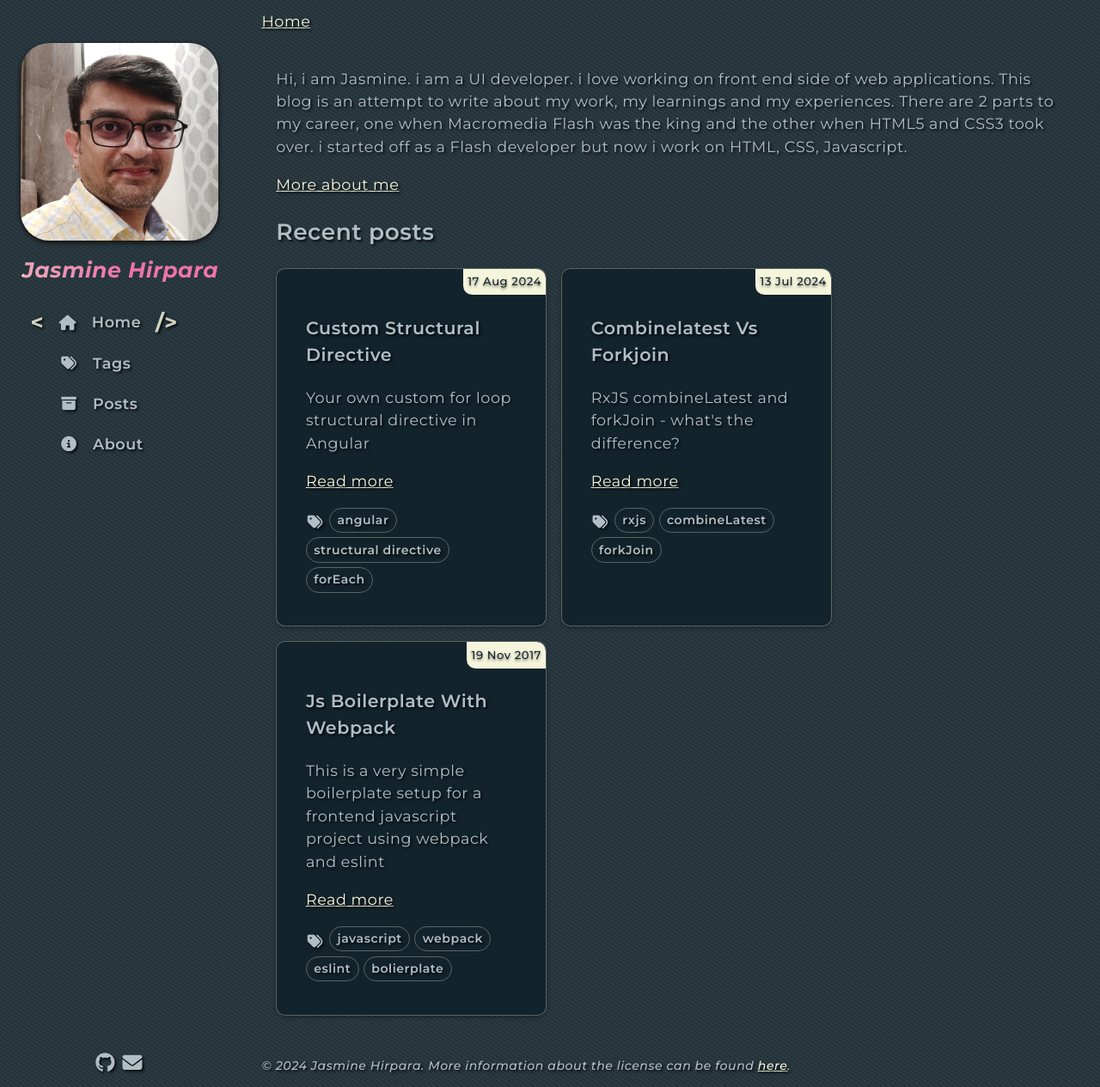
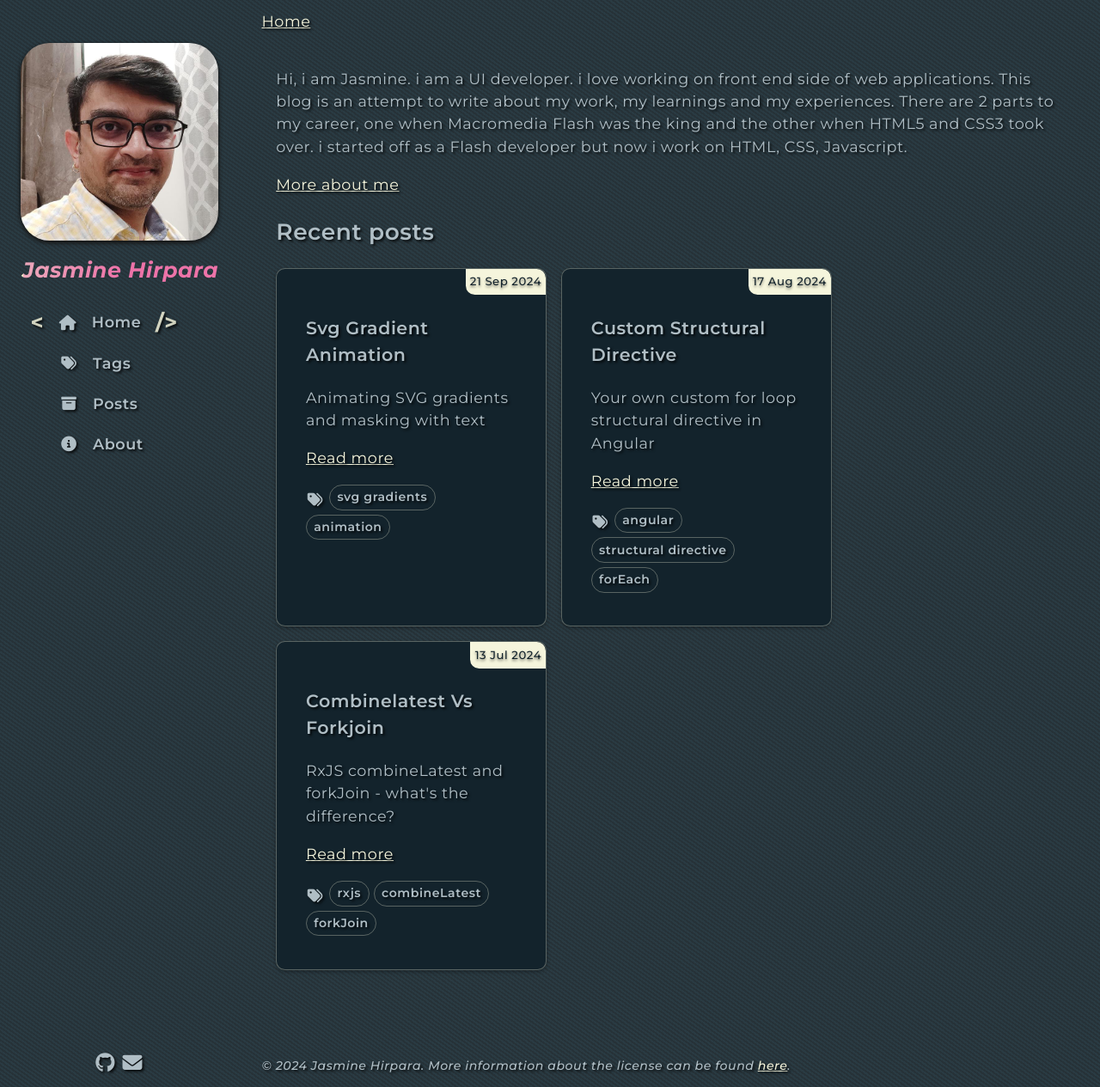
Before and after one commit to jazzominy/jazzominy.github.io, a Jekyll site: the page built from index.html, in a window 1280 px wide. Shown: the whole page at 86% size. Built offline with Jekyll 4.4.1, drawn with Linux system fonts in a browser that asks for light colours.

Commit message:
post - svg gradients & text as mask

````diff
--- a/_includes/sidebar.html
+++ b/_includes/sidebar.html
@@ -13,13 +13,12 @@
 					fill="#fff">Jasmine Hirpara
 				</text>
 			</mask>
-		  	<linearGradient id="gradient" x1="0" x2=".5" y1=".01" y2="0" spreadMethod="pad">
+		  	<linearGradient id="gradient" x1="0" x2=".5" y1=".01" y2="0">
 				<stop offset="0" stop-color="#fdf1cb"></stop>
-        			<stop offset="0" stop-color="#eca9bb"></stop>
-        			<stop offset="1" stop-color="#ed73a8"></stop>
+        		<stop offset="0" stop-color="#eca9bb"></stop>
+        		<stop offset="1" stop-color="#ed73a8"></stop>
 				<animate attributeName="x1"
-					from="0" to="1" additive="sum" repeatCount="indefinite"
-					dur="5s" fill="freeze" />
+                from="0" to="1" repeatCount="indefinite" dur="5s"/>
 			</linearGradient>
 		</defs>
 		<rect x="0" y="0" width="100%" height="100%" fill="url(#gradient)" mask="url(#text-mask)">
--- /dev/null
+++ b/_posts/2024/09/21/2024-09-21-svg-gradient-animation.md
@@ -0,0 +1,330 @@
+---
+author: "Jasmine Hirpara"
+excerpt: "Animating SVG gradients and masking with text"
+tags: [svg gradients, animation]
+permalink: /posts/svg-gradient-animation
+---
+
+i always wondered how could i aninamate gradients. This curiosity led me to explore the SVG gradients and the result is what i used as the backrgound for my name on the left. Lets get started with how i achieved this.
+
+## SVG Gradients
+
+Just as we have linear and radial gradients in CSS, we have gradients in SVG as well. i tried to animate css gradients but i could find a way to do it. So i started looking up for SVG <a href="https://www.w3.org/TR/SVG/pservers.html#LinearGradients" target="_blank">linear gradients</a> and found that they can be animated using the <a href="https://svgwg.org/specs/animations/#AnimateElement" target="_blank">animate</a> element.
+
+Lets start with a simple svg with a `rect` element
+
+```html
+<svg width="100%" height="50" xmlns="http://www.w3.org/2000/svg">
+    <rect x="0" y="0" width="100%" height="100%" fill="#fdf1cb">
+	</rect>
+</svg>
+```
+When rendered, it looks like this:
+<svg width="100%" height="50" xmlns="http://www.w3.org/2000/svg">
+    <rect x="0" y="0" width="100%" height="100%" fill="#fdf1cb">
+	</rect>
+</svg>
+
+Now lets add a linear gradient to the `rect` element. For this we need to add a `defs` element to the svg and define the gradient in it. Using the id attribute of the gradient, we can refer to it in the `fill` attribute of the `rect` element.
+
+```html
+<svg width="100%" height="50" xmlns="http://www.w3.org/2000/svg">
+    <defs>
+        <linearGradient id="r-gradient">
+            <stop offset="0" stop-color="#fdf1cb"></stop>
+            <stop offset="1" stop-color="#ed73a8"></stop>
+        </linearGradient>
+    </defs>
+    <rect x="0" y="0" width="100%" height="100%" fill="url(#r-gradient)">
+	</rect>
+</svg>
+```
+{: .snippet}
+
+When rendered, it looks like this:
+<svg width="100%" height="50" xmlns="http://www.w3.org/2000/svg">
+    <defs>
+        <linearGradient id="gradient-1">
+            <stop offset="0" stop-color="#fdf1cb"></stop>
+            <stop offset="1" stop-color="#ed73a8"></stop>
+        </linearGradient>
+    </defs>
+    <rect x="0" y="0" width="100%" height="100%" fill="url(#gradient-1)">
+	</rect>
+</svg>
+
+The `stop` element helps to define the color stops of the gradient. The interpolation or the transition is based on how the `offset` attribute is defined. Its value ranges from 0 to 1 or from 0% to 100%. In the example above, the gradient starts with the color `#fdf1cb` at 0% and ends with the color `#ed73a8` at 100%. This will create a linear gradient from left to right.
+
+Lets see what happens when we keep the offset of the second stop at 0.5
+
+```html
+...
+<stop offset="0" stop-color="#fdf1cb"></stop>
+<stop offset="0.5" stop-color="#ed73a8"></stop>
+...
+```
+When rendered, it looks like this:
+<svg width="100%" height="50" xmlns="http://www.w3.org/2000/svg">
+    <defs>
+        <linearGradient id="gradient-2">
+            <stop offset="0" stop-color="#fdf1cb"></stop>
+            <stop offset=".5" stop-color="#ed73a8"></stop>
+        </linearGradient>
+    </defs>
+    <rect x="0" y="0" width="100%" height="100%" fill="url(#gradient-2)">
+    </rect>
+</svg>
+
+As you can see the difference, the interpolation or transition from the first color to the second color completes at 50% and the second color remains solid till the end.
+
+Now when we have the same values for the offset of the stops,
+
+```html
+...
+<stop offset=".5" stop-color="#fdf1cb"></stop>
+<stop offset=".5" stop-color="#ed73a8"></stop>
+...
+```
+
+the gradient will be nothing but 2 solid colors placed side by side like this:
+
+<svg width="100%" height="50" xmlns="http://www.w3.org/2000/svg">
+    <defs>
+        <linearGradient id="gradient-3">
+            <stop offset=".5" stop-color="#fdf1cb"></stop>
+            <stop offset=".5" stop-color="#ed73a8"></stop>
+        </linearGradient>
+    </defs>
+    <rect x="0" y="0" width="100%" height="100%" fill="url(#gradient-3)">
+    </rect>
+</svg>
+
+## x1, y1, x2, y2 attributes
+
+The `x1`, `y1`, `x2`, and `y2` attributes on `linearGradient` element are used to define the direction of the gradient. They can have values ranging from 0 to 1 or from 0% to 100%. The default values are `x1="0%"`, `y1="0%"`, `x2="100%"`, and `y2="0%"`. The `x1` and `x2` attributes define the direction of the gradient along the x-axis (left to right) and the `y1` and `y2` attributes define the direction of the gradient along the y-axis (top to bottom). Lets see how we can use these attributes to create a gradient from top to bottom.
+
+```html
+<svg width="100%" height="50" xmlns="http://www.w3.org/2000/svg">
+    <defs>
+        <linearGradient id="gradient-4" x1="0" y1="0" x2="0" y2="1">
+            <stop offset="0" stop-color="#fdf1cb"></stop>
+            <stop offset="1" stop-color="#ed73a8"></stop>
+        </linearGradient>
+    </defs>
+    <rect x="0" y="0" width="100%" height="100%" fill="url(#gradient-4)">
+    </rect>
+</svg>
+```
+{: .snippet}
+When rendered, it looks like this:
+<svg width="100%" height="50" xmlns="http://www.w3.org/2000/svg">
+    <defs>
+        <linearGradient id="gradient-4" x1="0" y1="0" x2="0" y2="1">
+            <stop offset="0" stop-color="#fdf1cb"></stop>
+            <stop offset="1" stop-color="#ed73a8"></stop>
+        </linearGradient>
+    </defs>
+    <rect x="0" y="0" width="100%" height="100%" fill="url(#gradient-4)">
+    </rect>
+</svg>
+
+Go on and try different values for the `x1`, `y1`, `x2`, and `y2` to create different gradients. One more thing to add is, we can add multiple stops to `linearGradient` element to create more complex gradients.
+
+## Let's animate
+
+We now know bare bones of how to create gradients in SVG. i went through the <a href="https://svgwg.org/specs/animations/#AnimateElement" target="_blank">animate</a> element and found that it can be used to animate the gradients. As per the `linearGradient` <a href="https://www.w3.org/TR/SVG/pservers.html#LinearGradients" target="_blank">specification</a>, it can accept an `animate` element as its child. It also lists the attributes that can be animated. Lets see how we can animate the `y1` attribute of the `linearGradient` element to create a transition from top to bottom.
+
+```html
+<svg width="100%" height="50" xmlns="http://www.w3.org/2000/svg">
+    <defs>
+        <linearGradient id="gradient-5" x1="0" y1="0" x2="0" y2="1">
+            <stop offset="0" stop-color="#fdf1cb"></stop>
+            <stop offset="0" stop-color="#ed73a8"></stop>
+            <animate attributeName="y1" from="0" to="1" dur="3s" repeatCount="indefinite"></animate>
+        </linearGradient>
+    </defs>
+    <rect x="0" y="0" width="100%" height="100%" fill="url(#gradient-5)">
+    </rect>
+</svg>
+```
+{: .snippet}
+When rendered, it looks like this:
+<svg width="100%" height="50" xmlns="http://www.w3.org/2000/svg">
+    <defs>
+        <linearGradient id="gradient-5" x1="0" y1="0" x2="0" y2="1">
+            <stop offset="0" stop-color="#fdf1cb"></stop>
+            <stop offset="0" stop-color="#ed73a8"></stop>
+            <animate attributeName="y1" from="0" to="1" dur="3s" repeatCount="indefinite"></animate>
+        </linearGradient>
+    </defs>
+    <rect x="0" y="0" width="100%" height="100%" fill="url(#gradient-5)">
+    </rect>
+</svg>
+
+The `animate` element animates the `y1` attribute of the `linearGradient` element from 0 to 1 in 3 seconds. The `repeatCount` attribute allows us to set the number of times the animation should repeat. The value `indefinite` makes the animation run indefinitely. Similarly, we can animate the `x1` and `x2` attributes to create a transition from left to right which will look like this:
+
+<svg width="100%" height="50" xmlns="http://www.w3.org/2000/svg">
+    <defs>
+        <linearGradient id="gradient-6" x1="0" y1="0" x2="1" y2="0">
+            <stop offset="0" stop-color="#fdf1cb"></stop>
+            <stop offset="0" stop-color="#ed73a8"></stop>
+            <animate attributeName="x1" from="0" to="1" dur="3s" repeatCount="indefinite"></animate>
+        </linearGradient>
+    </defs>
+    <rect x="0" y="0" width="100%" height="100%" fill="url(#gradient-6)">
+    </rect>
+</svg>
+
+So with different combinations of animating the `x1`, `y1`, `x2`, and `y2` attributes, we can create different transitions. i was able to create the background for my name using different combinations of these attributes. Here is what i came up with:
+
+```html
+<svg width="100%" height="50" xmlns="http://www.w3.org/2000/svg">
+    <defs>
+        <linearGradient id="gradient-7" x1="0" x2=".5" y1=".01" y2="0">
+            <stop offset="0" stop-color="#fdf1cb"></stop>
+            <stop offset="0" stop-color="#eca9bb"></stop>
+            <stop offset="1" stop-color="#ed73a8"></stop>
+            <animate attributeName="x1"
+                from="0" to="1" repeatCount="indefinite" dur="5s"/>
+        </linearGradient>
+    </defs>
+    <rect x="0" y="0" width="100%" height="100%" fill="url(#gradient-7)">
+    </rect>
+</svg>
+```
+{: .snippet}
+When rendered, it looks like this:
+<svg width="100%" height="50" xmlns="http://www.w3.org/2000/svg">
+    <defs>
+        <linearGradient id="gradient-7" x1="0" x2=".5" y1=".01" y2="0">
+            <stop offset="0" stop-color="#fdf1cb"></stop>
+            <stop offset="0" stop-color="#eca9bb"></stop>
+            <stop offset="1" stop-color="#ed73a8"></stop>
+            <animate attributeName="x1"
+                from="0" to="1" repeatCount="indefinite" dur="5s"/>
+        </linearGradient>
+    </defs>
+    <rect x="0" y="0" width="100%" height="100%" fill="url(#gradient-7)">
+    </rect>
+</svg>
+
+## Enter the mask
+
+The `mask` element in SVG is used to clip parts of an element. Lets see how we can use the `mask` element to clip the gradient. We can define a `mask` element in the `defs` element and use the `mask` attribute on the `rect` element to apply the mask. The element declared in mask can be any shape or path. The fill color of the mask element works as opacity for what is visible in the `rect` element.
+
+```html
+<svg width="100%" height="50" xmlns="http://www.w3.org/2000/svg">
+    <defs>
+        <linearGradient id="gradient-8" x1="0" x2="1" y1="0" y2="0">
+            <stop offset="0" stop-color="#fdf1cb"></stop>
+            <stop offset="1" stop-color="#ed73a8"></stop>
+        </linearGradient>
+        <mask id="mask-1">
+            <rect x="0" y="0" width="50%" height="100%" fill="#fff">
+            </rect>
+        </mask>
+    </defs>
+    <rect x="0" y="0" width="100%" height="100%" fill="url(#gradient-8)" mask="url(#mask-1)">
+    </rect>
+</svg>
+```
+{: .snippet}
+When rendered, it looks like this:
+<svg width="100%" height="50" xmlns="http://www.w3.org/2000/svg">
+    <defs>
+        <linearGradient id="gradient-8" x1="0" x2="1" y1="0" y2="0">
+            <stop offset="0" stop-color="#fdf1cb"></stop>
+            <stop offset="1" stop-color="#ed73a8"></stop>
+        </linearGradient>
+        <mask id="mask-1">
+            <rect x="0" y="0" width="50%" height="100%" fill="#fff">
+            </rect>
+        </mask>
+    </defs>
+    <rect x="0" y="0" width="100%" height="100%" fill="url(#gradient-8)" mask="url(#mask-1)">
+    </rect>
+</svg>
+
+Here the mask is a `rect` element that is 50% wide. Since the fill color of the mask is white, the gradient is visible only on the left side of the masked `rect` element. We can use different shapes or paths in the mask to create different effects.
+
+This got me thinking what if we could use text as a mask. i straight away headed to the <a href="https://www.w3.org/TR/SVG/render.html#ClippingAndMasking" target="_blank">specification</a> and found that it is possible. Lets see how we can use text as a mask.
+
+```html
+<svg width="100%" height="50" xmlns="http://www.w3.org/2000/svg">
+    <defs>
+        <linearGradient id="gradient-9" x1="0" x2="1" y1="0" y2="0">
+            <stop offset="0" stop-color="#fdf1cb"></stop>
+            <stop offset="1" stop-color="#ed73a8"></stop>
+        </linearGradient>
+        <mask id="mask-2">
+            <text x="0" y="45" font-size="3.5rem" font-weight="bold" font-family="Arial"
+                fill="#fff">ABCDEFGHIJKLMNOPQRSTUVWXYZ</text>
+        </mask>
+    </defs>
+    <rect x="0" y="0" width="100%" height="100%" fill="url(#gradient-9)" mask="url(#mask-2)">
+    </rect>
+</svg>
+```
+{: .snippet}
+When rendered, it looks like this:
+<svg width="100%" height="50" xmlns="http://www.w3.org/2000/svg">
+    <defs>
+        <linearGradient id="gradient-9" x1="0" x2="1" y1="0" y2="0">
+            <stop offset="0" stop-color="#fdf1cb"></stop>
+            <stop offset="1" stop-color="#ed73a8"></stop>
+        </linearGradient>
+        <mask id="mask-2">
+            <text x="0" y="45" font-size="3.5rem" font-weight="bold" font-family="Arial"
+                fill="#fff">ABCDEFGHIJKLMNOPQRSTUVWXYZ</text>
+        </mask>
+    </defs>
+    <rect x="0" y="0" width="100%" height="100%" fill="url(#gradient-9)" mask="url(#mask-2)">
+    </rect>
+</svg>
+
+The text is used as a mask here. The fill color of the text is white, so the gradient is visible only where the text is present.
+
+## It all comes together
+
+Now we have a gradient, that is animated. We have a mask that is using text. Now is the time to get this all together.
+
+```html
+<svg width="100%" height="50" xmlns="http://www.w3.org/2000/svg">
+    <defs>
+        <linearGradient id="gradient-10" x1="0" x2=".5" y1=".01" y2="0">
+            <stop offset="0" stop-color="#fdf1cb"></stop>
+            <stop offset="0" stop-color="#eca9bb"></stop>
+            <stop offset="1" stop-color="#ed73a8"></stop>
+            <animate attributeName="x1"
+                from="0" to="1" repeatCount="indefinite" dur="5s"/>
+        </linearGradient>
+        <mask id="mask-3">
+            <text x="0" y="45" font-size="3.5rem" font-weight="bold" font-family="Arial"
+                fill="#fff">ABCDEFGHIJKLMNOPQRSTUVWXYZ</text>
+        </mask>
+    </defs>
+    <rect x="0" y="0" width="100%" height="100%" fill="url(#gradient-10)" mask="url(#mask-3)">
+    </rect>
+</svg>
+```
+{: .snippet}
+When rendered, it looks like this:
+<svg width="100%" height="50" xmlns="http://www.w3.org/2000/svg">
+    <defs>
+        <linearGradient id="gradient-10" x1="0" x2=".5" y1=".01" y2="0">
+            <stop offset="0" stop-color="#fdf1cb"></stop>
+            <stop offset="0" stop-color="#eca9bb"></stop>
+            <stop offset="1" stop-color="#ed73a8"></stop>
+            <animate attributeName="x1"
+                from="0" to="1" repeatCount="indefinite" dur="5s"/>
+        </linearGradient>
+        <mask id="mask-3">
+            <text x="0" y="45" font-size="3.5rem" font-weight="bold" font-family="Arial"
+                fill="#fff">ABCDEFGHIJKLMNOPQRSTUVWXYZ</text>
+        </mask>
+    </defs>
+    <rect x="0" y="0" width="100%" height="100%" fill="url(#gradient-10)" mask="url(#mask-3)">
+    </rect>
+</svg>
+
+Well, well, well. It sure did take some time and effort to get this right. But i am glad i did it. i hope someone finds this useful. Credits where due, i found this really old <a href="https://vanseodesign.com/web-design/svg-linear-gradients" target="_blank">article</a> that helped me understand the basics of SVG gradients and of course the <a href="https://svgwg.org" target="_blank">SVG Working Group</a> for the detailed specifications.
````
Also changed, not shown: 1 other file.
